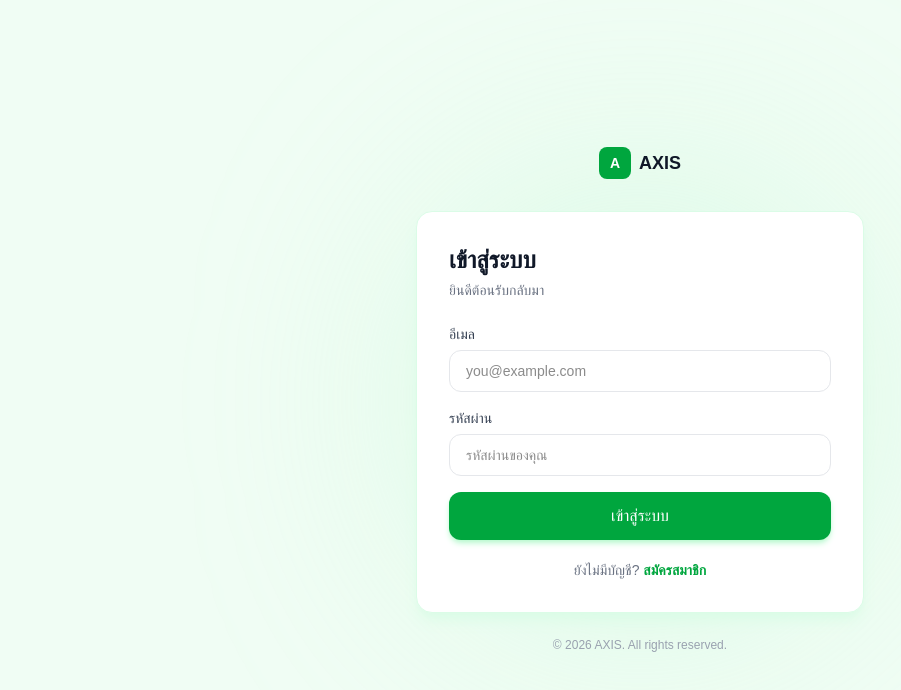
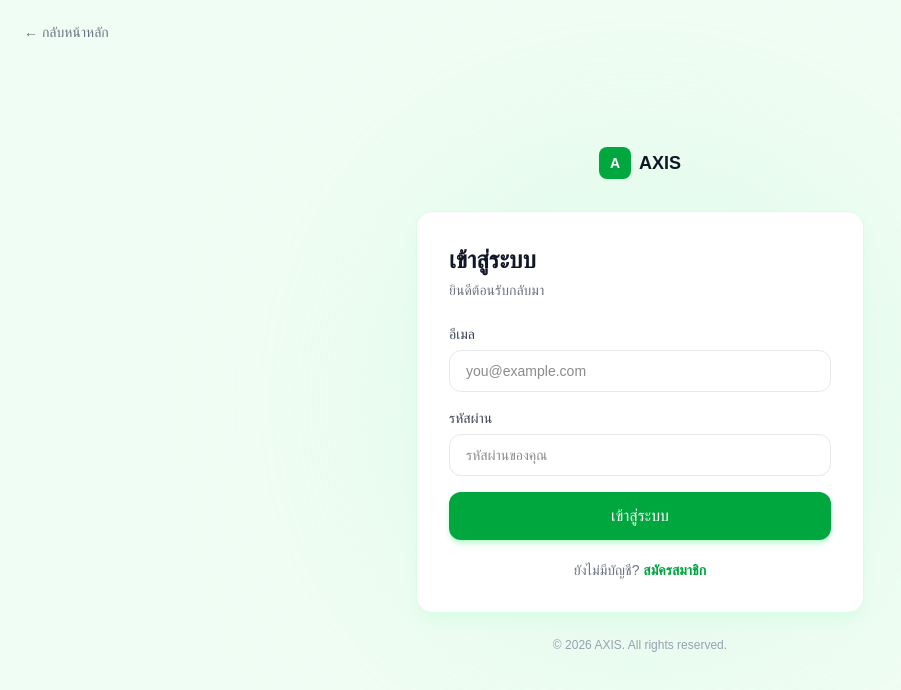
Before and after one commit to jakkayy/GrowthLoop-AI, a Next.js app in the folder frontend/: page /login in a window 1280 px wide. Shown: the top 690 px of the page, without its empty margins (0-901 px from the left). Built offline with nearby package versions, Linux system fonts and the light colour scheme.

Commit message:
add button con to main page

```diff
--- a/frontend/app/login/page.tsx
+++ b/frontend/app/login/page.tsx
@@ -35,6 +35,16 @@ export default function LoginPage() {
 
   return (
     <main className="min-h-screen bg-green-50 flex items-center justify-center p-6 relative overflow-hidden">
+      {/* Back button */}
+      <div className="absolute top-5 left-6 z-20">
+        <Link
+          href="/"
+          className="inline-flex items-center gap-1.5 text-sm text-gray-500 hover:text-green-700 transition-colors"
+        >
+          ← กลับหน้าหลัก
+        </Link>
+      </div>
+
       {/* Glow */}
       <div className="pointer-events-none absolute inset-0 flex items-center justify-center">
         <div className="h-[400px] w-[400px] rounded-full bg-green-200/50 blur-[120px]" />
--- a/frontend/app/register/page.tsx
+++ b/frontend/app/register/page.tsx
@@ -60,6 +60,16 @@ export default function RegisterPage() {
 
   return (
     <main className="min-h-screen bg-green-50 flex items-center justify-center p-6 relative overflow-hidden">
+      {/* Back button */}
+      <div className="absolute top-5 left-6 z-20">
+        <Link
+          href="/"
+          className="inline-flex items-center gap-1.5 text-sm text-gray-500 hover:text-green-700 transition-colors"
+        >
+          ← กลับหน้าหลัก
+        </Link>
+      </div>
+
       {/* Glow */}
       <div className="pointer-events-none absolute top-0 left-1/2 -translate-x-1/2 h-[300px] w-[600px] rounded-full bg-green-200/40 blur-[120px]" />
 
```
